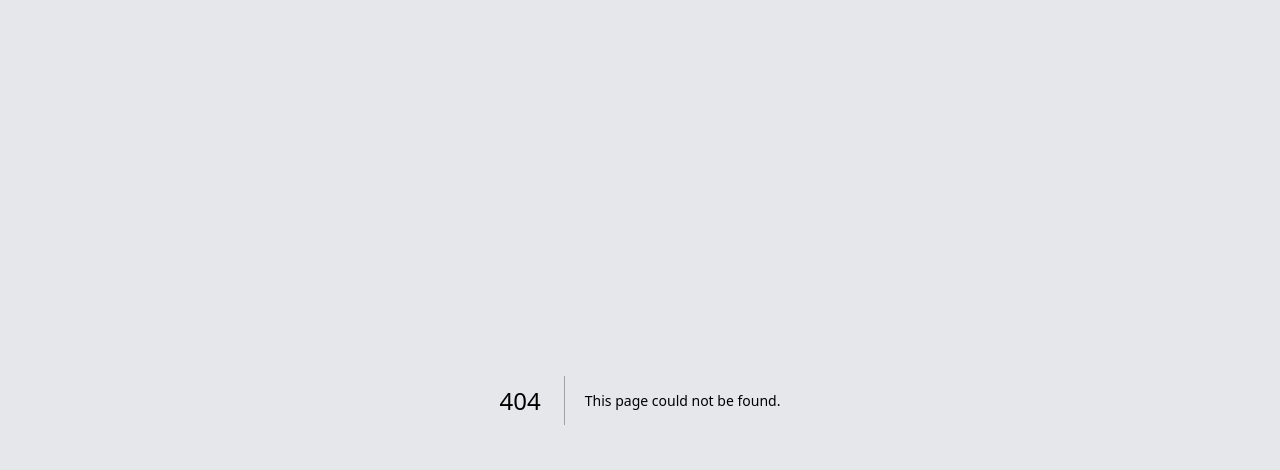
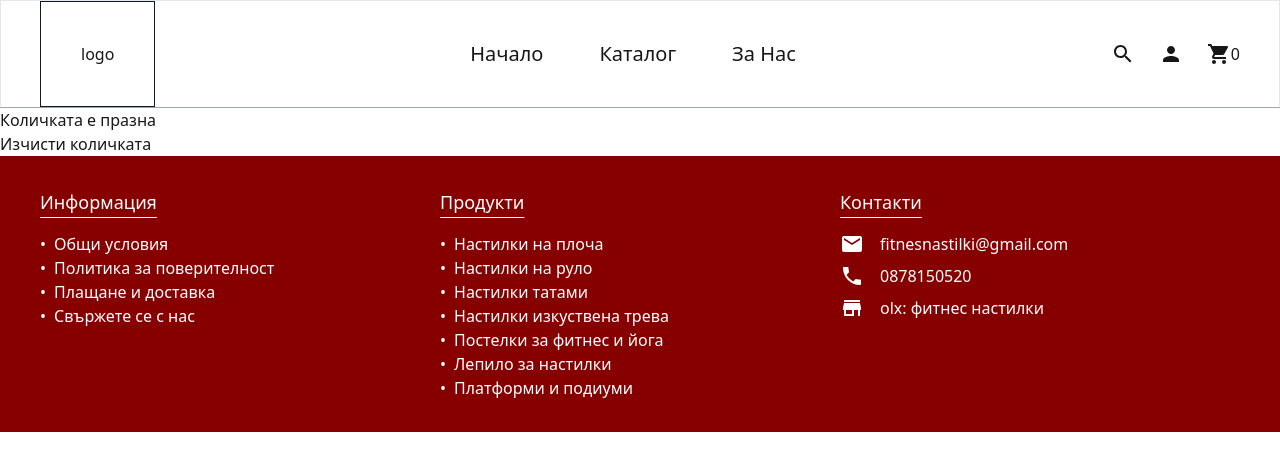
Before and after one commit to kivanov27/fitnesnastilki, a Next.js app: page /kolichka in a window 1280 px wide. Before the commit this address had no page. Shown: the top 470 px of the page. Built offline with nearby package versions, Linux system fonts and the light colour scheme.

Commit message:
added cart context api, made _app.tsx file so I can use CartProvider for all pages, added Cart component and added dispatch calls to some components

```diff
--- a/src/app/layout.tsx
+++ b/src/app/layout.tsx
@@ -1,6 +1,7 @@
 import type { Metadata } from "next";
 import { Montserrat } from "next/font/google";
 import "./globals.css";
+import { CartProvider } from "@/context/CartContext";
 
 const montserrat = Montserrat({
     variable: "--font-montserrat",
@@ -22,7 +23,9 @@ export default function RootLayout({
             <body
                 className={`${montserrat.className} antialiased bg-gray-200`}
             >
-                {children}
+                <CartProvider>
+                    {children}
+                </CartProvider>
             </body>
         </html>
     );
--- /dev/null
+++ b/src/components/Cart.tsx
@@ -0,0 +1,28 @@
+import { useCart } from "@/context/CartContext";
+
+const Cart = () => {
+    const { state, dispatch } = useCart();
+
+    return (
+        <div>
+            {state.items.length === 0 ? (
+                <p>Количката е празна</p>
+            ) : (
+                state.items.map(item => (
+                    <div key={item.id}>
+                        <p>{item.name}</p>
+                        <button onClick={() => dispatch({ type: "REMOVE_FROM_CART", payload: item.id })}>
+                            X
+                        </button>
+                    </div>
+                ))
+            )}
+
+            <button onClick={() => dispatch({ type: "CLEAR_CART" })}>
+                Изчисти количката
+            </button>
+        </div>
+    );
+};
+
+export default Cart;
--- a/src/components/ProductView.tsx
+++ b/src/components/ProductView.tsx
@@ -3,6 +3,7 @@ import { Breadcrumbs, Typography } from "@mui/material";
 import Image from "next/image";
 import Link from "next/link";
 import { useState, useRef } from "react";
+import { useCart } from "@/context/CartContext";
 
 interface ProductViewProps {
     product: Product,
@@ -12,9 +13,10 @@ interface ProductViewProps {
 const ProductView = ({ product, category }: ProductViewProps) => {
     const [index, setIndex] = useState<number>(0);
     const [quantity, setQuantity] = useState<number>(0);
+
     const scrollContainerRef = useRef<HTMLDivElement>(null);
-
     const images = [product.image1, product.image2, product.image3, product.image4].filter((img): img is string => Boolean(img));
+    const { dispatch } = useCart();
 
     const scrollThumbnails = (direction: "left" | "right") => {
         if (scrollContainerRef.current) {
@@ -174,6 +176,18 @@ const ProductView = ({ product, category }: ProductViewProps) => {
                     <button
                         className="border border-primary bg-primary uppercase text-white text-xs font-bold px-2
                         hover:bg-primaryDim hover:border-primaryDim transition-colors duration-300"
+                        onClick={() => dispatch({
+                            type: "ADD_TO_CART",
+                            payload: {
+                                id: product.id,
+                                name: product.name,
+                                price: product.discount
+                                    ? product.price - (product.price * product.discount / 100)
+                                    : product.price,
+                                quantity: quantity,
+                                image: product.image1
+                            }
+                        })}
                     >
                         Добавяне в количката
                     </button>
--- /dev/null
+++ b/src/context/CartContext.tsx
@@ -0,0 +1,62 @@
+"use client"
+
+import { createContext, useContext, useReducer, ReactNode } from "react";
+import { CartItem } from "@/types";
+
+interface CartState {
+    items: CartItem[];
+}
+
+type CartAction =
+    | { type: "ADD_TO_CART"; payload: CartItem }
+    | { type: "REMOVE_FROM_CART"; payload: number }
+    | { type: "CLEAR_CART" };
+
+const cartReducer = (state: CartState, action: CartAction): CartState => {
+    switch (action.type) {
+        case "ADD_TO_CART":
+            const existingItem = state.items.find(item => item.id === action.payload.id);
+            if (existingItem) {
+                return {
+                    ...state,
+                    items: state.items.map(item =>
+                        item.id === action.payload.id
+                            ? { ...item, quantity: item.quantity + 1 }
+                            : item
+                    ),
+                };
+            }
+            return { ...state, items: [...state.items, { ...action.payload, quantity: 1 }] };
+
+        case "REMOVE_FROM_CART":
+            return {
+                ...state,
+                items: state.items.filter(item => item.id !== action.payload),
+            };
+
+        case "CLEAR_CART":
+            return { items: [] };
+
+        default:
+            return state;
+    }
+};
+
+const CartContext = createContext<{
+    state: CartState,
+    dispatch: React.Dispatch<CartAction>;
+} | null>(null);
+
+export const CartProvider = ({ children }: { children: ReactNode }) => {
+    const [state, dispatch] = useReducer(cartReducer, { items: [] });
+
+    return <CartContext.Provider value={{ state, dispatch }}>{children}</CartContext.Provider>
+};
+
+export const useCart = () => {
+    const context = useContext(CartContext);
+    if (!context) {
+        throw new Error("useCart must be used within a CartProvider");
+    }
+    return context;
+};
--- /dev/null
+++ b/src/pages/_app.tsx
@@ -0,0 +1,12 @@
+import { CartProvider } from "../context/CartContext";
+import type { AppProps } from "next/app";
+
+function MyApp({ Component, pageProps }: AppProps) {
+    return (
+        <CartProvider>
+            <Component {...pageProps} />
+        </CartProvider>
+    );
+}
+
+export default MyApp;
--- /dev/null
+++ b/src/pages/kolichka/index.tsx
@@ -0,0 +1,16 @@
+import "../../app/globals.css"
+import Navbar from "@/components/Navbar";
+import Cart from "@/components/Cart";
+import Footer from "@/components/Footer";
+
+const CartPage = () => {
+    return (
+        <div>
+            <Navbar />
+            <Cart />
+            <Footer />
+        </div>
+    );
+};
+
+export default CartPage;
```
Also changed, not shown: src/types.ts (+8 -0 lines).
